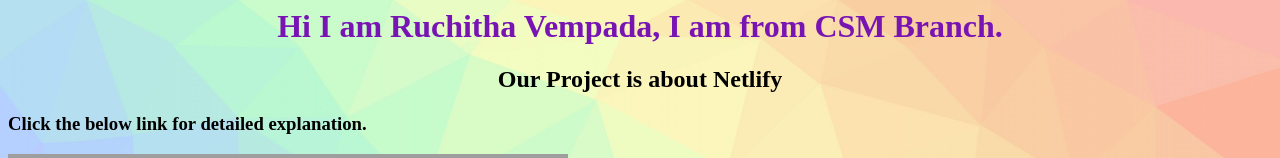
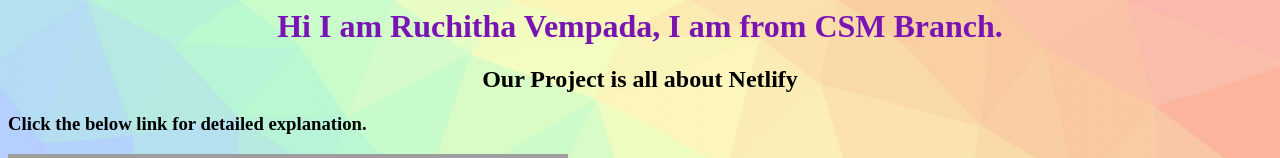
Before and after one commit to RuchithaVempada/myweb, a plain HTML site: page index.html in a window 1280 px wide. Shown: the top 158 px of the page. Drawn offline with Linux system fonts and the light colour scheme; grey boxes are pictures that could not be loaded.

Commit message:
resolved some mistakes

```diff
--- a/index.html
+++ b/index.html
@@ -13,7 +13,7 @@
     </head>
     <body>
         <h1 style="text-align: center; color: rgb(121, 20, 180);">Hi I am Ruchitha Vempada, I am from CSM Branch.</h1>
-        <h2 style="text-align: center;">Our Project is about Netlify</h2>
+        <h2 style="text-align: center;">Our Project is all about Netlify</h2>
         <h3>Click the below link for detailed explanation.</h3>
         <h3><iframe width="560" height="315" src="https://www.youtube.com/embed/Fvp8VBqbf1Y?si=qsN4jinv9bt7f2XY" title="YouTube video player" frameborder="0" allow="accelerometer; autoplay; clipboard-write; encrypted-media; gyroscope; picture-in-picture; web-share" allowfullscreen></iframe></h3>
     </body>
```
